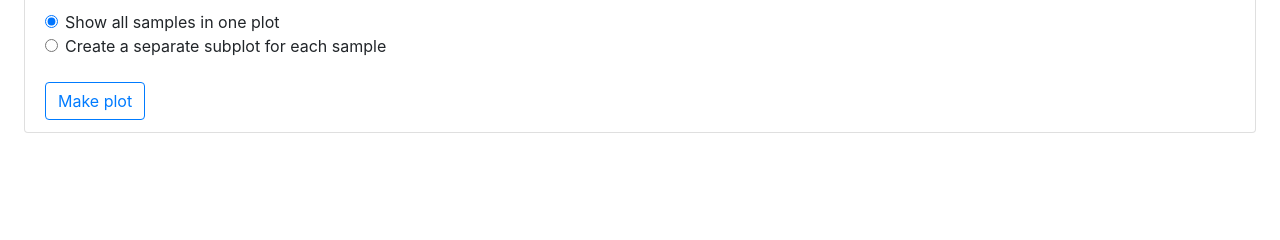
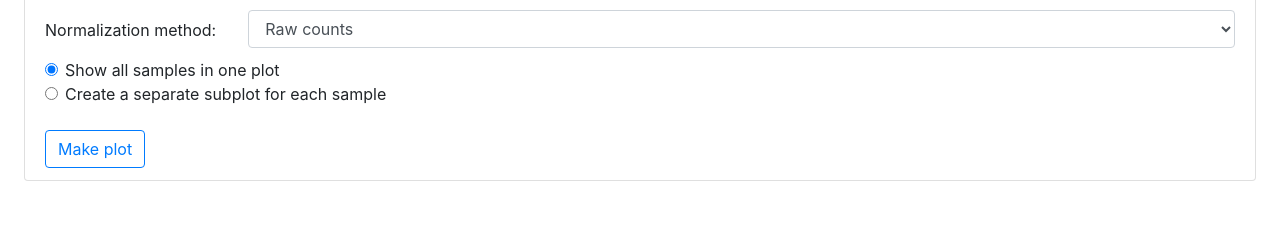
Before and after one commit to kate-v-stepanova/B250_lab_monitor, a Flask app: template templates/cumulative_reads.html in a window 1280 px wide. Shown: the part 284-524 px from the top of the page. Run offline with Flask 2, Linux system fonts and the light colour scheme; the template is opened without the code that fills it, so the values that code supplies are empty; some libraries are stand-ins or nearby versions.

Commit message:
Cumulative reads: also add normalization todo: normalize to 100%

```diff
--- a/static/javascript/cumulative_reads.js
+++ b/static/javascript/cumulative_reads.js
@@ -19,18 +19,20 @@ $(document).ready(function() {
         var series = $('#plot').attr('data-series').replace(/'/g, '"'); //");
         series = JSON.parse(series);
         gene = $('#plot').attr('data-gene');
+        var normalization = $('#plot').attr('data-normalization');
         var chart = Highcharts.chart('plot', {
             title: {
                 text: 'Reads distribution in CDS. Gene: ' + gene,
             },
             yAxis: {
                 title: {
-                    text: '# Reads'
+                    text: '# Reads (' + normalization + ')',
                 }
             },
             tooltip: {
                 formatter: function () {
-                    return '<b>Condition: </b>' + this.series.name + '<br><b>Position: </b>' + this.x + '<br><b>Counts: </b>' + this.y;
+                    return '<b>Condition: </b>' + this.series.name + '<br><b>Position: </b>' + this.x +
+                    '<br><b>Counts: </b>' + this.y + ' (' + normalization + ')';
                 }
             },
             series: series
--- a/templates/cumulative_reads.html
+++ b/templates/cumulative_reads.html
@@ -75,6 +75,23 @@
         </div>
       </div>
 
+
+      {# NORMALIZATION #}
+      <div class="row mt-2">
+        <div class="col col-sm-2 mt-2">
+          <label>Normalization method: </label>
+        </div>
+        <div class="col col-sm-10">
+          <select id="normalization" name="normalization" class="form-control">
+            <option name="raw_counts" value="raw_counts" {% if normalization == 'raw_counts' %}selected{% endif %}>Raw counts</option>
+            <option name="tpm" value="tpm"{% if normalization == 'tpm' %}selected{% endif %}>TPM</option>
+            <option name="cpm" value="cpm" {% if normalization == 'cpm' %}selected{% endif %}>CPM</option>
+            <option name="rpkm" value="rpkm" {% if normalization == 'rpkm' %}selected{% endif %}>RPKM</option>
+          </select>
+        </div>
+      </div>
+      {# end of NORMALIZATION #}
+
       {# SUBPLOTS or ALL samples in ONE plot #}
       <div class="row mt-2">
         <div class="col">
@@ -104,7 +121,7 @@
 {% if series %}
 <ul class="list-group">
   <li class="list-group-item">
-    <div id="plot" data-series="{{ series }}" data-gene="{{ selected_gene }}">
+    <div id="plot" data-series="{{ series }}" data-gene="{{ selected_gene }}" data-normalization="{{ normalization }}">
     </div>
   </li>
 </ul>
```
Also changed, not shown: url_handlers/alignments.py (+40 -2 lines).
